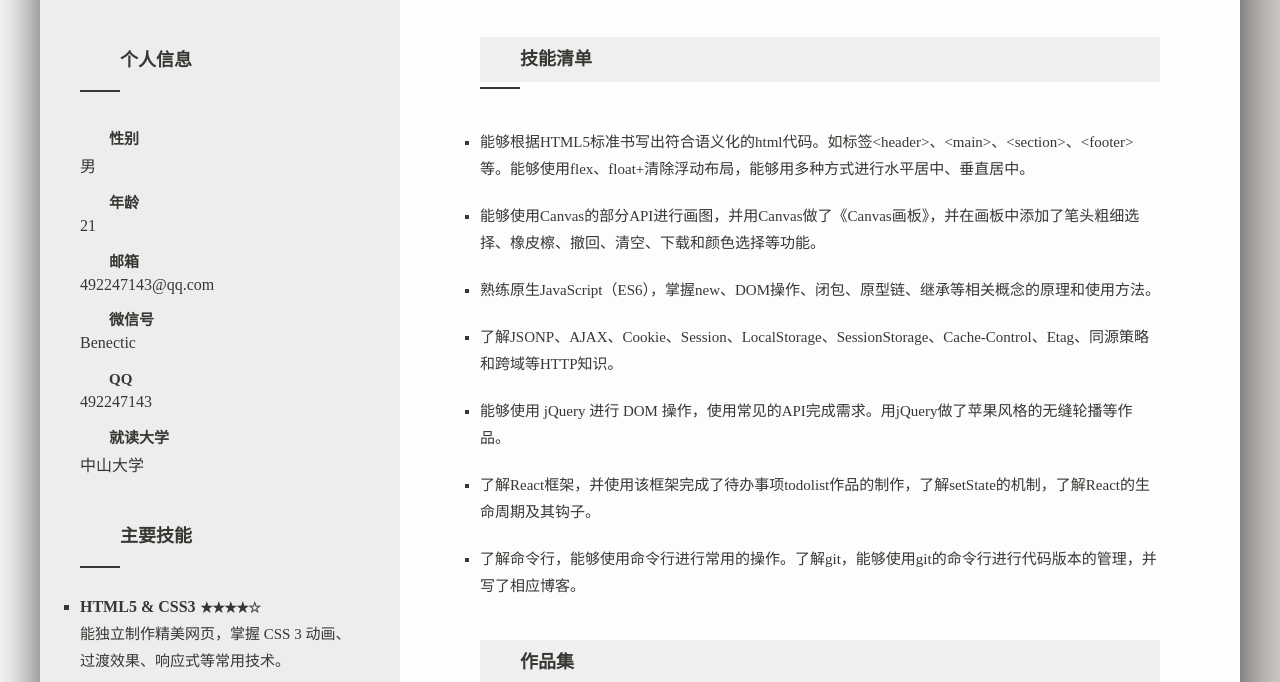
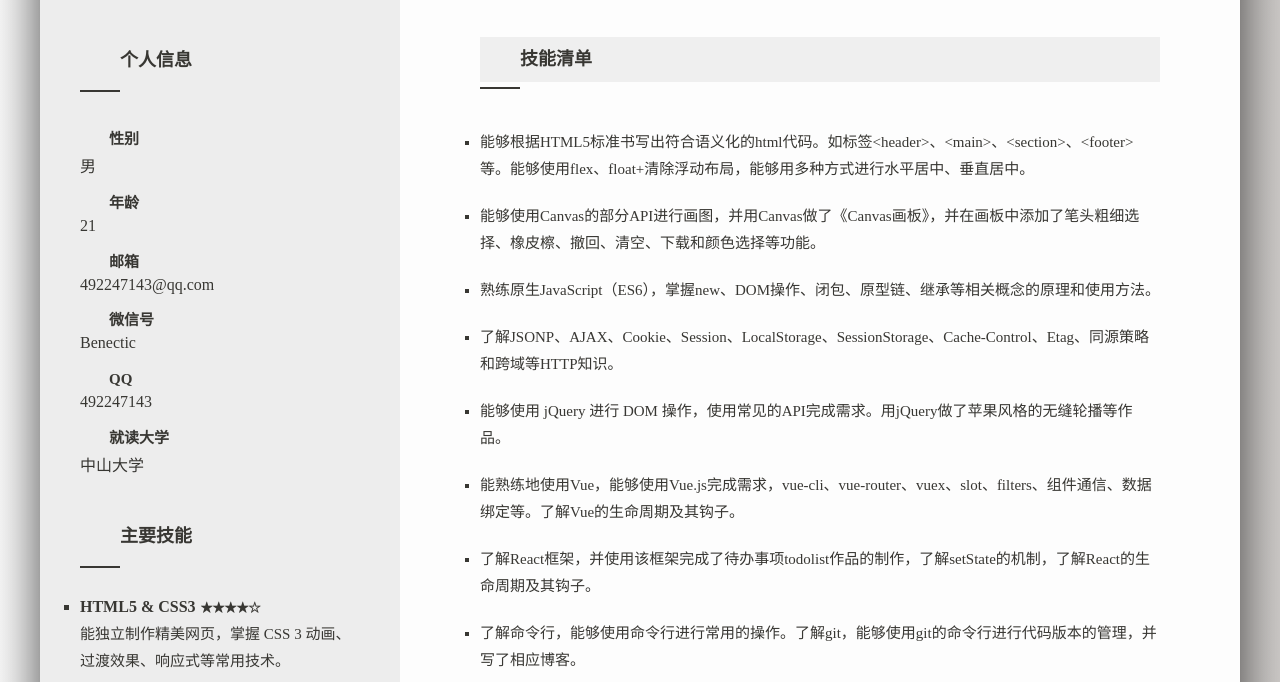
Before and after one commit to huhailin666/myResume, a website: page src/index.html in a window 1280 px wide. Shown: the part 277-959 px from the top of the page. Drawn offline with Linux system fonts and the light colour scheme.

Commit message:
更新了技能清单

```diff
--- a/src/index.html
+++ b/src/index.html
@@ -152,7 +152,7 @@
                         <li>熟练原生JavaScript（ES6），掌握new、DOM操作、闭包、原型链、继承等相关概念的原理和使用方法。</li>
                         <li>了解JSONP、AJAX、Cookie、Session、LocalStorage、SessionStorage、Cache-Control、Etag、同源策略和跨域等HTTP知识。</li>
                         <li>能够使用 jQuery 进行 DOM 操作，使用常见的API完成需求。用jQuery做了苹果风格的无缝轮播等作品。</li>
-                        <!-- <li>能熟练地使用Vue，能够使用Vue.js完成需求，vue-cli、vue-router、vue-resource、vuex、slot、filters、组件通信、数据绑定等。了解Vue的生命周期及其钩子。</li> -->
+                        <li>能熟练地使用Vue，能够使用Vue.js完成需求，vue-cli、vue-router、vuex、slot、filters、组件通信、数据绑定等。了解Vue的生命周期及其钩子。</li>
                         <li>了解React框架，并使用该框架完成了待办事项todolist作品的制作，了解setState的机制，了解React的生命周期及其钩子。</li>
                         <li>了解命令行，能够使用命令行进行常用的操作。了解git，能够使用git的命令行进行代码版本的管理，并写了相应博客。</li>
                     </ul>
```
